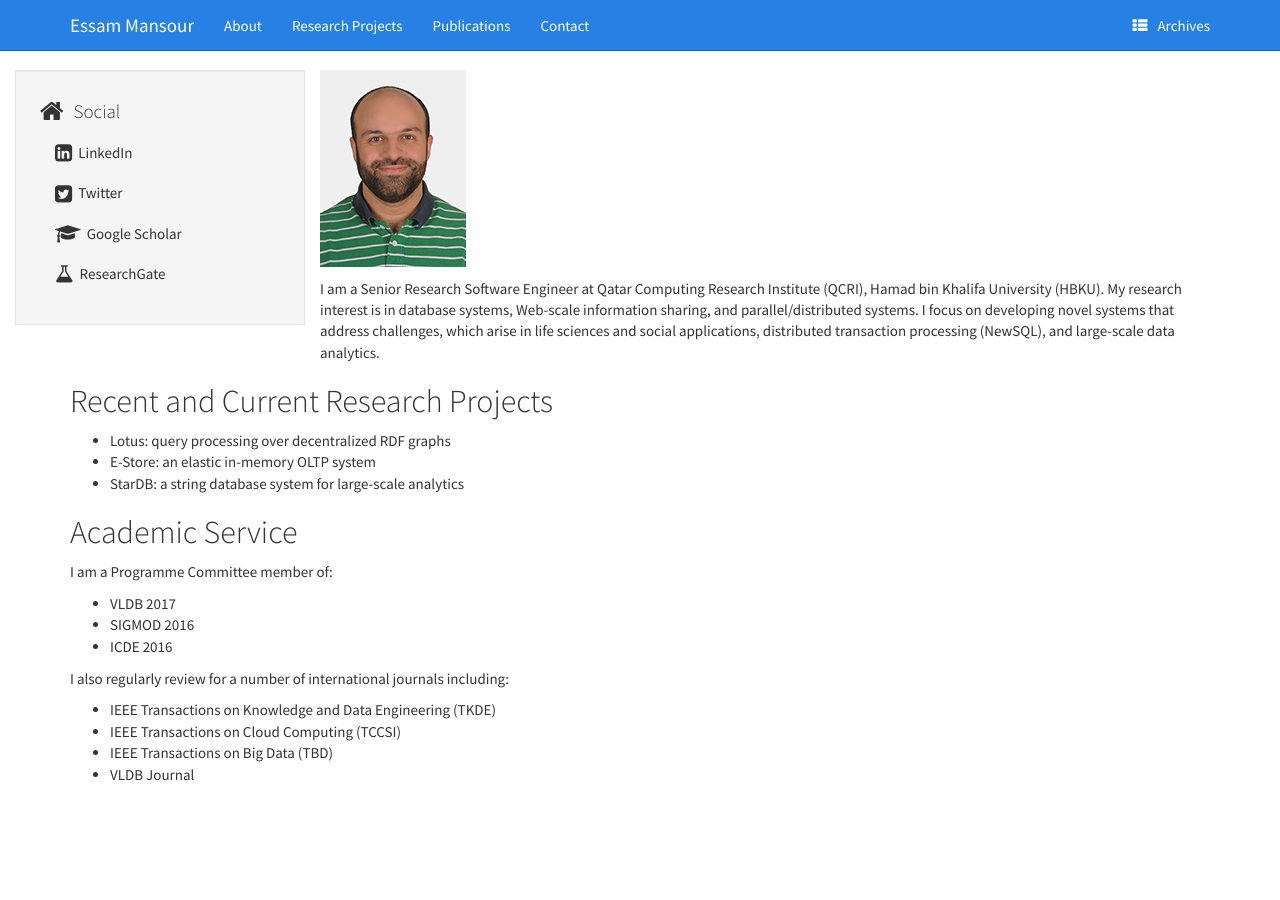
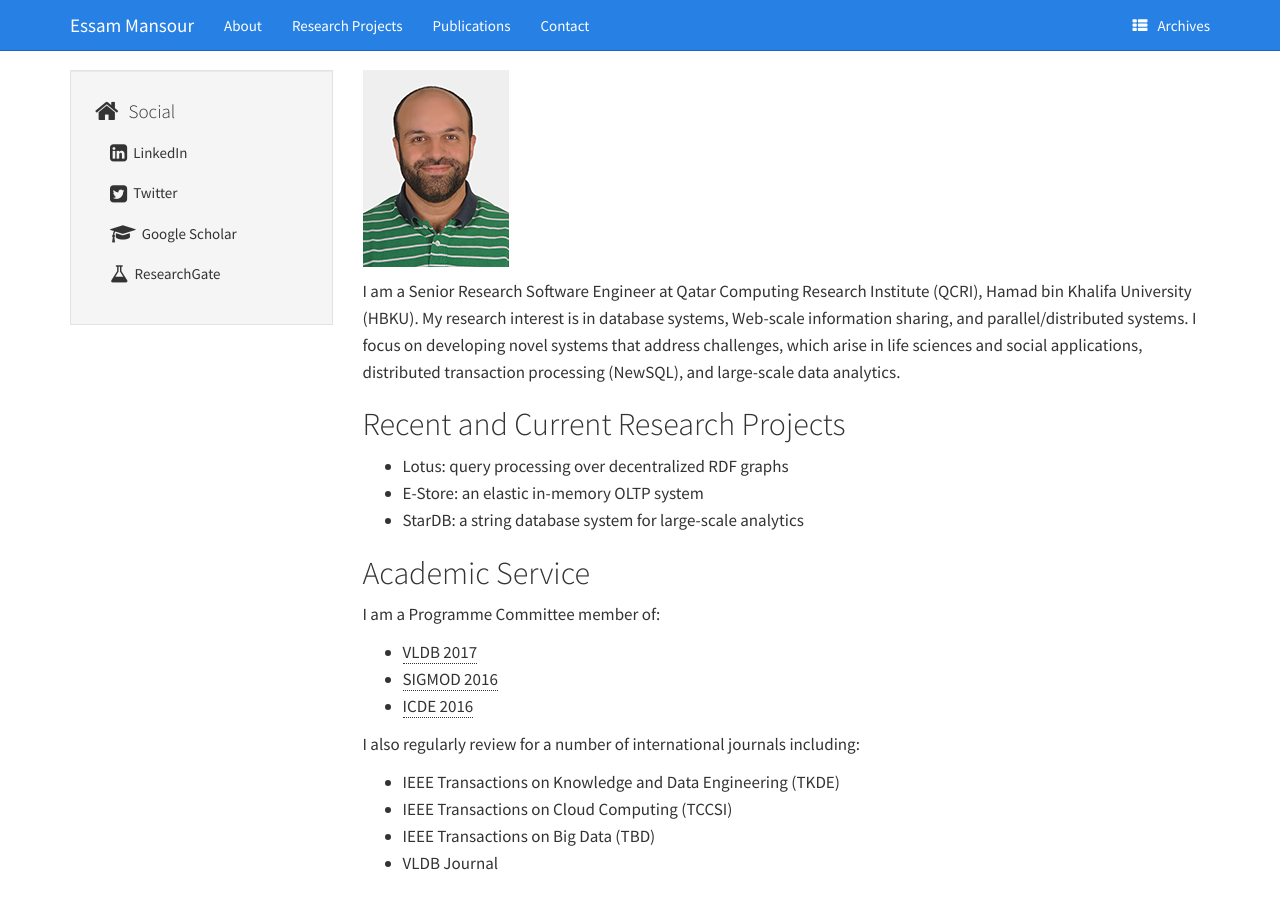
Before and after one commit to mansoure/mansoure.github.io, a Jekyll site: the page built from index.md, in a window 1280 px wide. Built offline with Jekyll 4.4.1, drawn with Linux system fonts in a browser that asks for light colours.

Commit message:
add themes

```diff
--- a/_layouts/default.html
+++ b/_layouts/default.html
@@ -50,8 +50,8 @@
 			<!-- Banner -->
 			<!-- End Banner -->
 
-
-
+	<div class="container">
+	   <div class="row">
 
 		<div class="col-sm-3" id="sidebar">
             <aside>
@@ -72,11 +72,20 @@
             </aside>
         </div>
 
-			<div class="container">
+		  <div class="col-sm-9">
+		    <section id="content" class="body">
+             <div class="entry-content">
 
 				 {{ content }}
 
 			</div><!-- /.container -->
+		  </section>
+		</div>
+
+	 </div>
+  </div>
+
+
 			<!--footer>
 	    		<ul>
 	        		<li><a href="mailto:hankquinlanhub@gmail.com">email</a></li>
```
Lines whose indentation alone changed are shown as unchanged.
